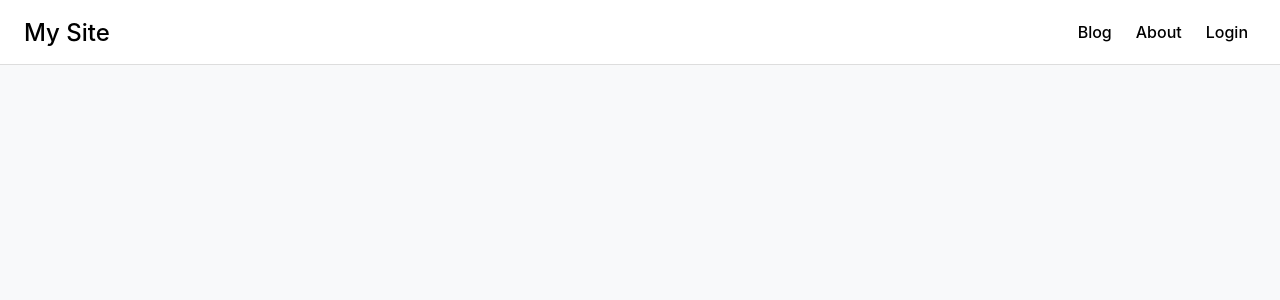
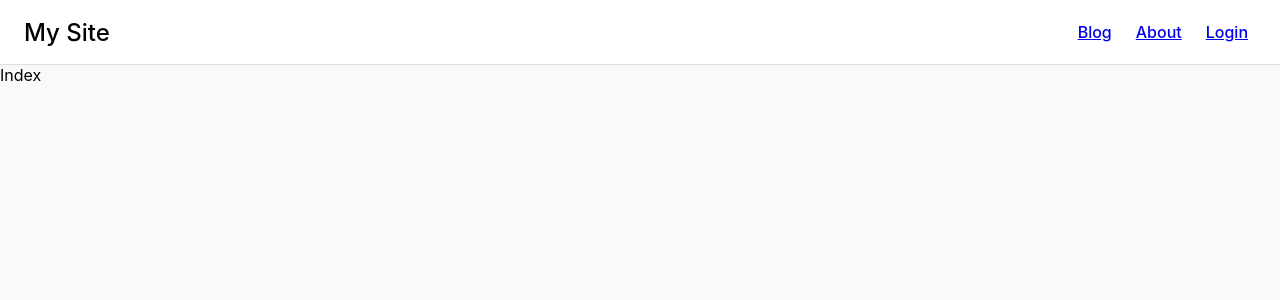
Before and after one commit to naokimidori/react-responsive-site, a React (Create React App) app: page / in a window 1280 px wide. Shown: the top 300 px of the page. Built offline with nearby package versions, Linux system fonts and the light colour scheme.

Commit message:
feat: add router

```diff
--- a/package.json
+++ b/package.json
@@ -44,5 +44,8 @@
       "last 1 firefox version",
       "last 1 safari version"
     ]
+  },
+  "devDependencies": {
+    "@types/react-router-dom": "^5.1.7"
   }
 }
--- a/src/App.tsx
+++ b/src/App.tsx
@@ -1,13 +1,23 @@
 import React from 'react'
-import { Navigation } from './components/nav/index'
-import '@quasar/extras/ionicons-v4/ionicons-v4.css'
-import './assets/styles/index.scss'
+import Navigation from './components/nav/index'
+import { BrowserRouter, Switch, Route } from 'react-router-dom'
+
+import Index from './pages/Index/index'
+import About from './pages/About/index'
+import Blog from './pages/Blog/index'
 
 function App() {
   return (
-    <div className="App">
-      <Navigation />
-    </div>
+    <BrowserRouter>
+      <div className="App">
+        <Navigation />
+        <Switch>
+          <Route path='/' exact component={Index} />
+          <Route path='/about' exact component={About} />
+          <Route path='/blog' exact component={Blog} />
+        </Switch>
+      </div>
+    </BrowserRouter>
   );
 }
 
--- a/src/components/nav/index.tsx
+++ b/src/components/nav/index.tsx
@@ -1,4 +1,5 @@
 import React, { useState } from 'react'
+import { Link } from 'react-router-dom'
 import './index.scss'
 
 const menus = [
@@ -16,7 +17,7 @@ const menus = [
   }
 ]
 
-export const Navigation: React.FC = () => {
+const Navigation: React.FC = () => {
   const [ menuActive, setMenuActive ] = useState<boolean>(false)
   return(
     <nav className="site-nav">
@@ -24,7 +25,11 @@ export const Navigation: React.FC = () => {
       <div className="menu-container">
         <ul className={`menu-list ${menuActive && 'active'}`}>
           {menus.map((item, index) => (
-            <li key={index}>{item.title}</li>
+            <li key={index}>
+              <Link to={item.path}>
+                {item.title}
+              </Link>
+            </li>
           ))}
         </ul>
         <span className="menu-icon" onClick={() => setMenuActive(!menuActive)}>
--- a/src/index.tsx
+++ b/src/index.tsx
@@ -2,6 +2,8 @@ import React from 'react';
 import ReactDOM from 'react-dom';
 import App from './App';
 import reportWebVitals from './reportWebVitals';
+import '@quasar/extras/ionicons-v4/ionicons-v4.css'
+import './assets/styles/index.scss'
 
 ReactDOM.render(
   <React.StrictMode>
--- /dev/null
+++ b/src/pages/About/index.tsx
@@ -0,0 +1,9 @@
+import React from 'react'
+
+const About: React.FC = () => {
+  return(
+    <div>About</div>
+  )
+}
+
+export default About
--- /dev/null
+++ b/src/pages/Blog/index.tsx
@@ -0,0 +1,9 @@
+import React from 'react'
+
+const Blog: React.FC = () => {
+  return(
+    <div>Blog</div>
+  )
+}
+
+export default Blog
--- /dev/null
+++ b/src/pages/Index/index.tsx
@@ -0,0 +1,9 @@
+import React from 'react'
+
+const Index: React.FC = () => {
+  return(
+    <div>Index</div>
+  )
+}
+
+export default Index
```
Also changed, not shown: 1 other file (tests, documents, lock files or other folders).
